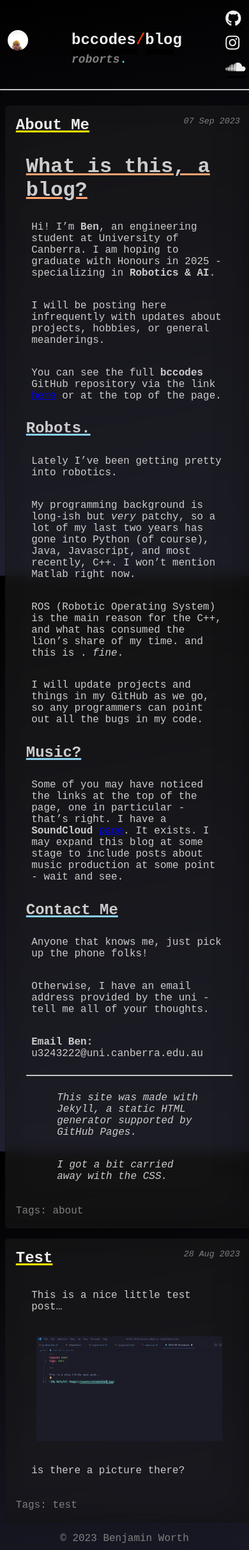
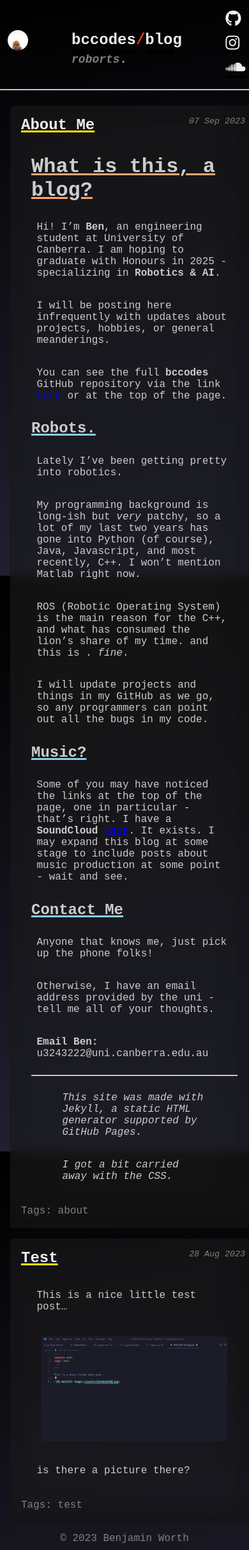
Before and after one commit to bccodes/bccodes.github.io, a Jekyll site: the page built from index.html, in a window 390 px wide. Shown: the whole page at 64% size. Built offline with Jekyll 4.4.1, drawn with Linux system fonts in a browser that asks for light colours.

Commit message:
cee ess ess

```diff
--- a/_sass/main.scss
+++ b/_sass/main.scss
@@ -274,7 +274,7 @@ body {
 
 @media only screen and (max-width: 575px) {
     #postlist {
-        padding: 1em 2vw 1em 2vw;
+        padding: 1em;
     }
 
     .postcard {
```
